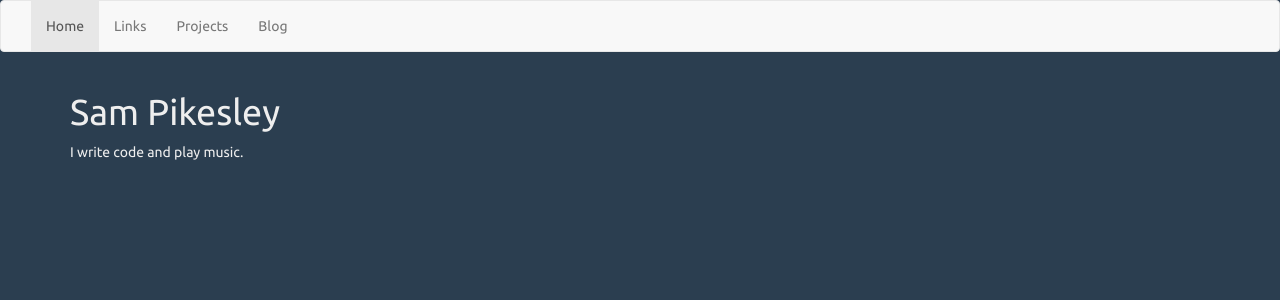
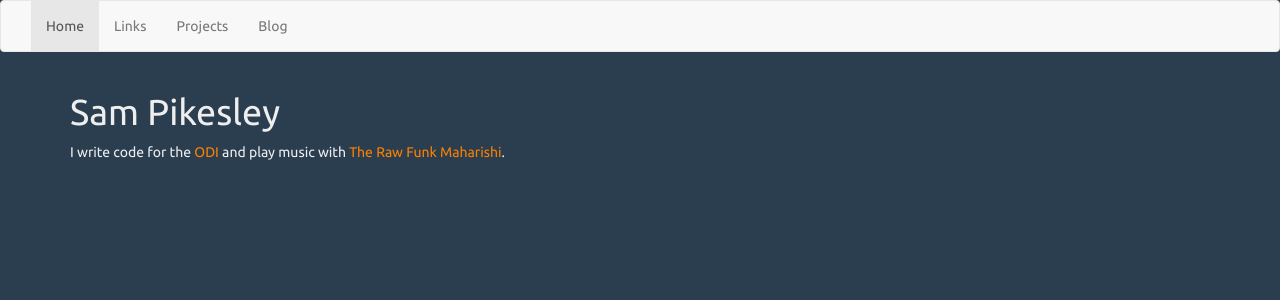
Before and after one commit to pikesley/pikesley.github.io, a Jekyll site: the page built from index.md, in a window 1280 px wide. Shown: the top 300 px of the page. Built offline with Jekyll 4.4.1, drawn with Linux system fonts in a browser that asks for light colours; nearby versions of some CDN libraries.

Commit message:
Better blurb age

```diff
--- a/index.md
+++ b/index.md
@@ -2,4 +2,4 @@
 title: Sam Pikesley
 ---
 
-I write code and play music.
+I write code for the [ODI](http://theodi.org) and play music with [The Raw Funk Maharishi](http://rawfunkmaharishi.uk).
```
